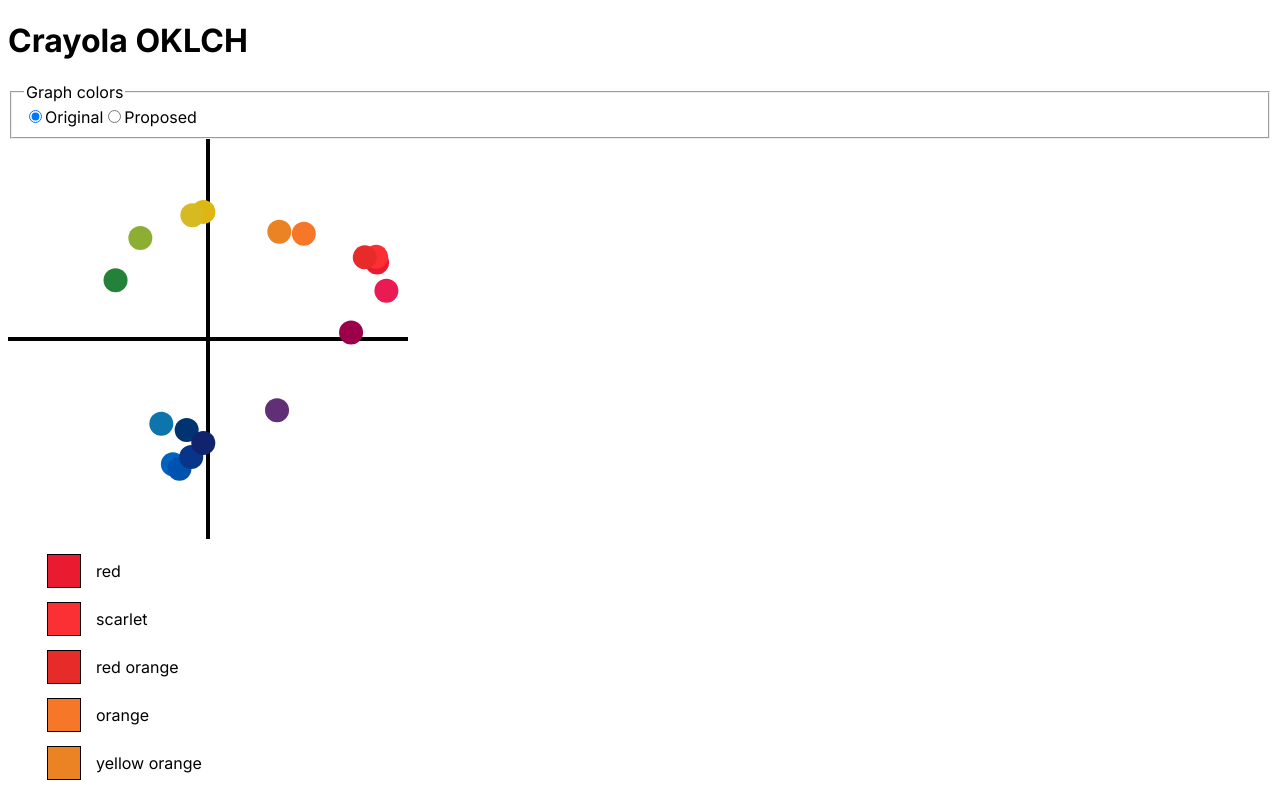
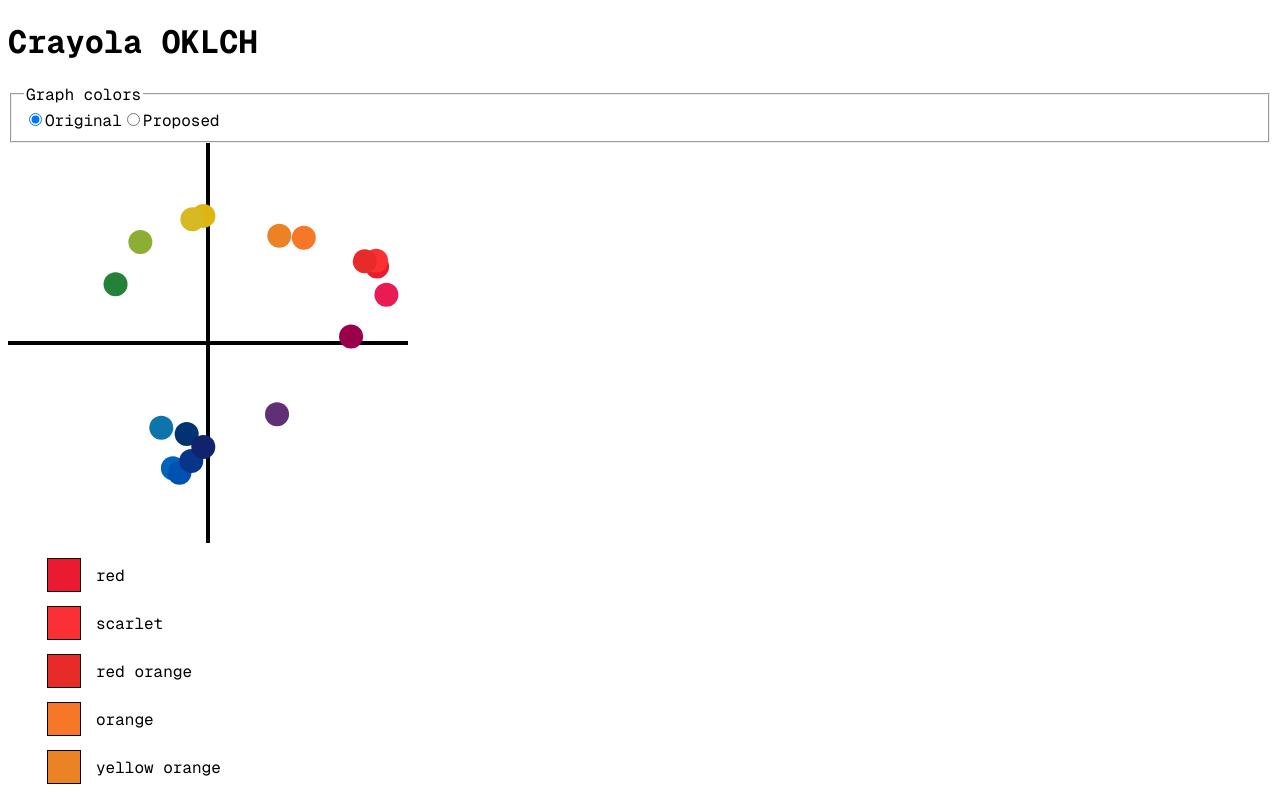
Before and after one commit to aqandrew/crayola-oklch, a Next.js app: page / in a window 1280 px wide. Shown: the top 792 px of the page. Built offline with nearby package versions, Linux system fonts and the light colour scheme.

Commit message:
switch font to Geist Mono

```diff
--- a/package.json
+++ b/package.json
@@ -11,6 +11,7 @@
 	"dependencies": {
 		"@emotion/react": "^11.11.1",
 		"d3": "^7.8.5",
+		"geist": "^1.1.0",
 		"next": "14.0.1",
 		"react": "^18",
 		"react-dom": "^18"
--- a/src/app/layout.tsx
+++ b/src/app/layout.tsx
@@ -1,7 +1,5 @@
 import type { Metadata } from 'next';
-import { Inter } from 'next/font/google';
-
-const inter = Inter({ subsets: ['latin'] });
+import { GeistMono } from 'geist/font/mono';
 
 export const metadata: Metadata = {
 	title: 'Crayola OKLCH',
@@ -20,8 +18,8 @@
 	children: React.ReactNode;
 }) {
 	return (
-		<html lang="en">
-			<body className={inter.className}>{children}</body>
+		<html lang="en" className={GeistMono.className}>
+			<body>{children}</body>
 		</html>
 	);
 }
```
Also changed, not shown: 1 other file (tests, documents, lock files or other folders).
